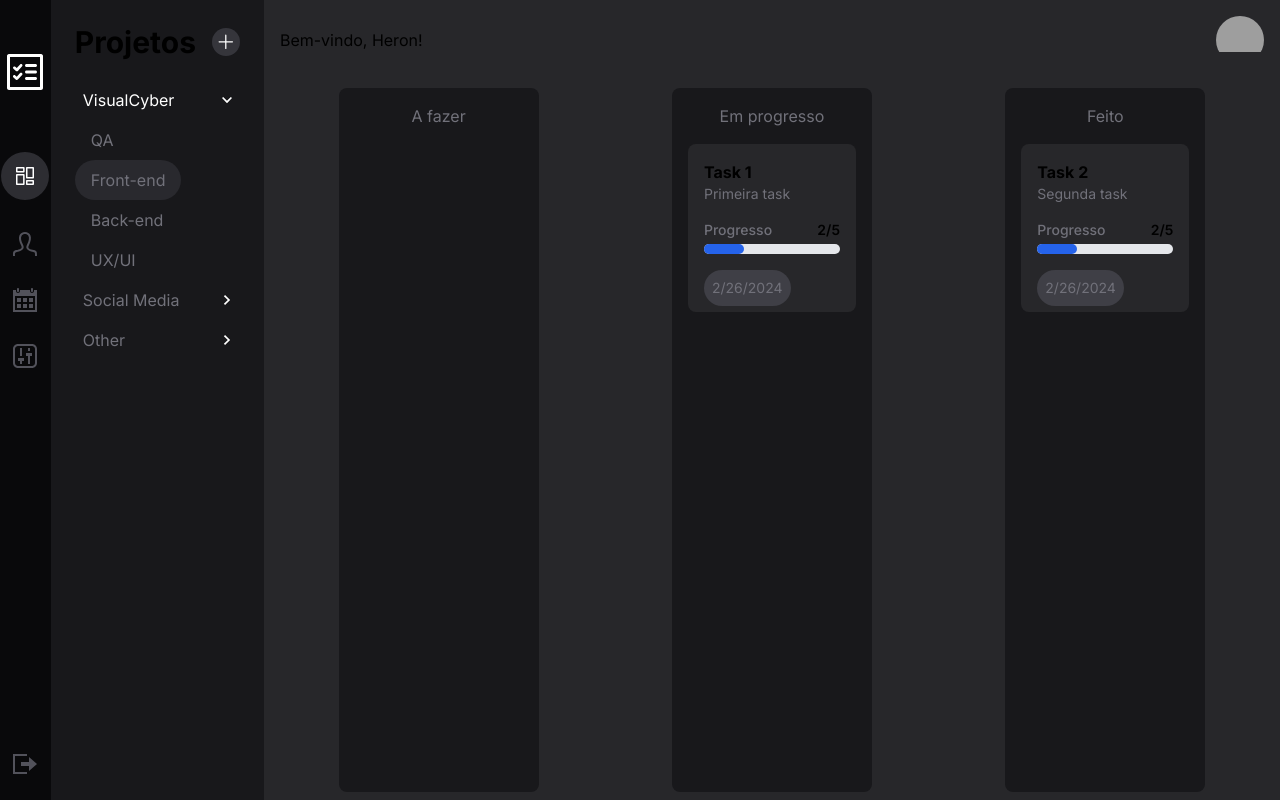
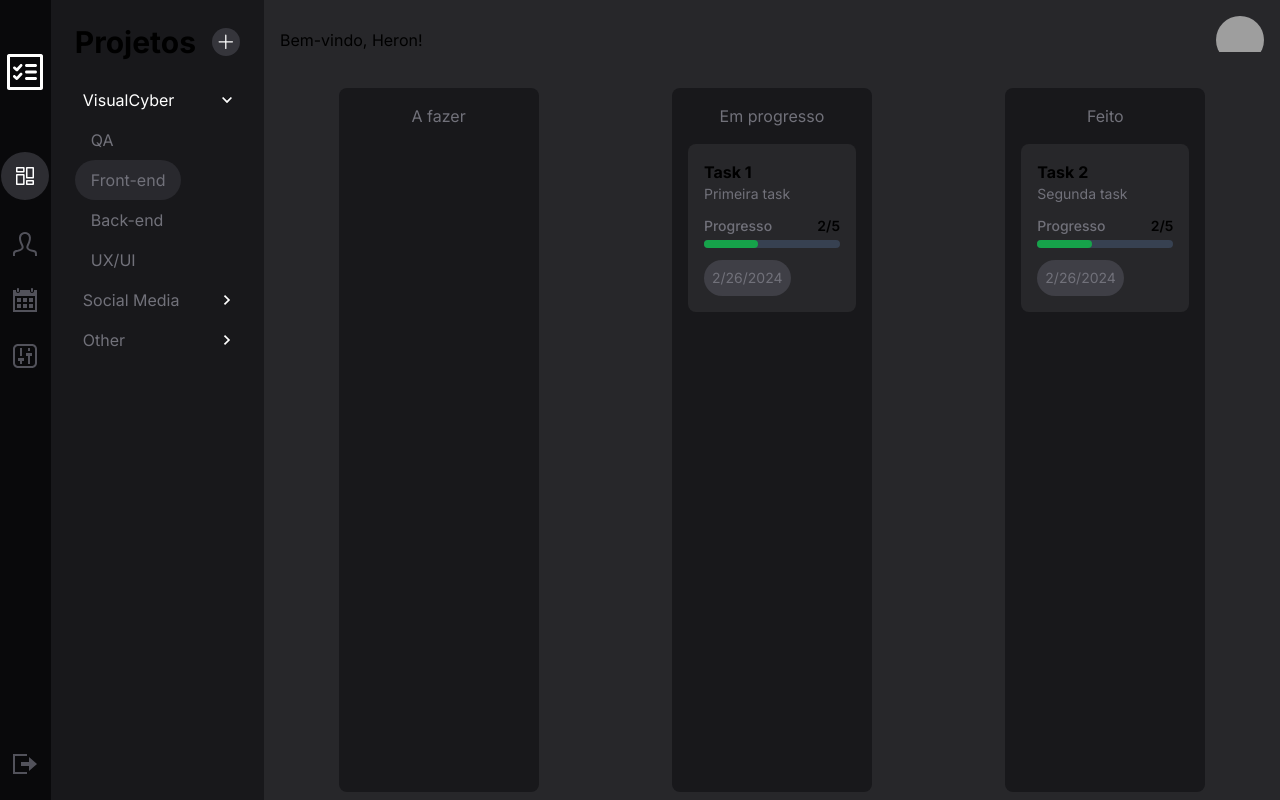
Before and after one commit to szHeron/todolist-visualcyber, a Next.js app: page / in a window 1280 px wide. Built offline with nearby package versions, Linux system fonts and the light colour scheme; grey boxes are pictures that could not be loaded.

Commit message:
feat: added more style

```diff
--- a/components/Dropdown.tsx
+++ b/components/Dropdown.tsx
@@ -31,7 +31,7 @@ export default function Dropdown(props: IDropdown){
                     props.items.map((item,index) =>
                         <button
                             key={index}
-                            className={`${item.selected&&"bg-zinc-600/30 text-white rounded-full"} self-start text-zinc-500 hover:bg-zinc-700 px-4 py-2`}
+                            className={`${item.selected&&"bg-zinc-600/30 text-white rounded-full"} self-start text-zinc-500 hover:bg-zinc-700 hover:rounded-full px-4 py-2`}
                         >
                             {item.text}
                         </button>
--- a/components/Progressbar.tsx
+++ b/components/Progressbar.tsx
@@ -7,13 +7,13 @@ export default function Progressbar(props: IProgressbar){
     const progress = Math.floor((props.value / props.total) * 100)
 
     return (
-        <div className="my-4">
+        <div className="my-2">
             <div className="flex justify-between mb-1">
                 <span className="font-medium text-zinc-500 text-sm">Progresso</span>
                 <span className="text-sm font-semibold dark:text-white">{props.value}/{props.total}</span>
             </div>
-                <div className="w-full bg-gray-200 rounded-full h-2.5 dark:bg-gray-700">
-                <div className={"bg-blue-600 h-2.5 rounded-full"} style={{width: progress}}></div>
+                <div className="w-full rounded-full h-2 bg-gray-700">
+                <div className={`bg-green-600 h-2 rounded-full`} style={{width: `${progress}%`}}></div>
             </div>
         </div>
     )
```
